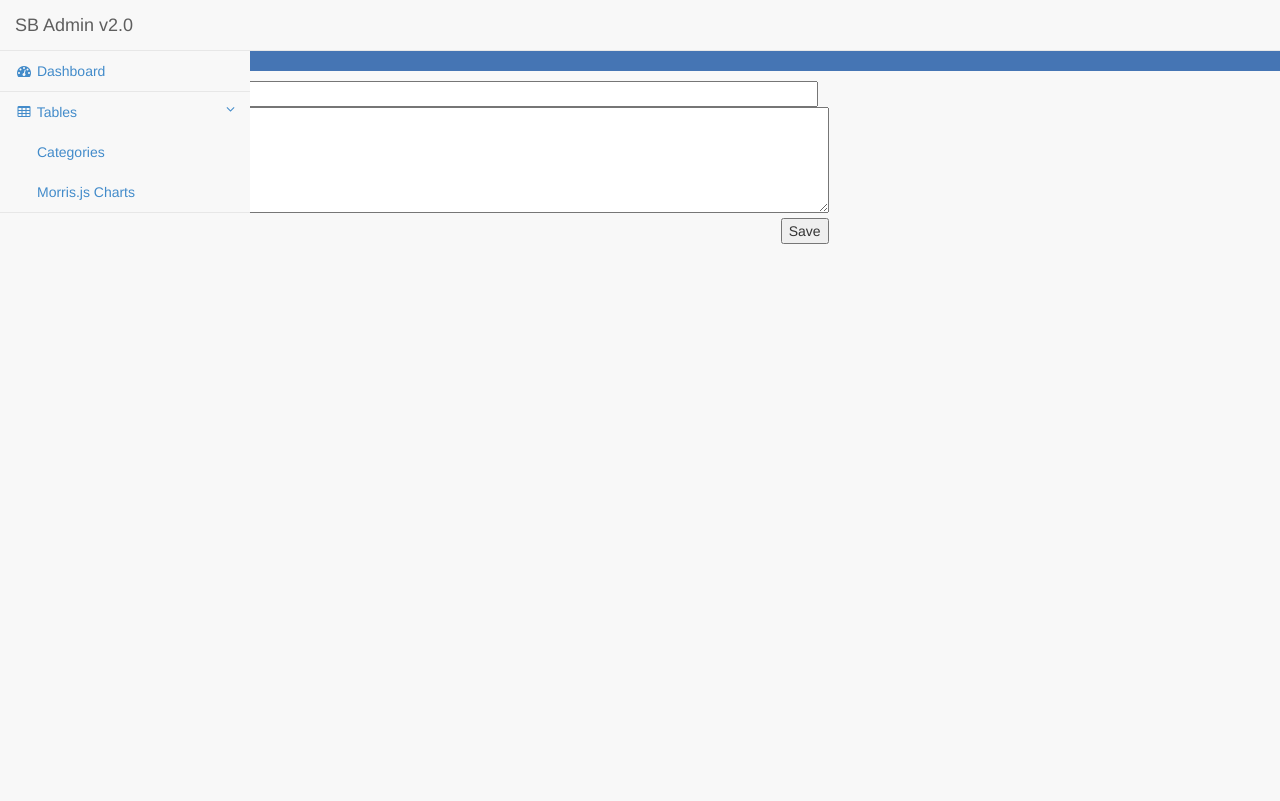
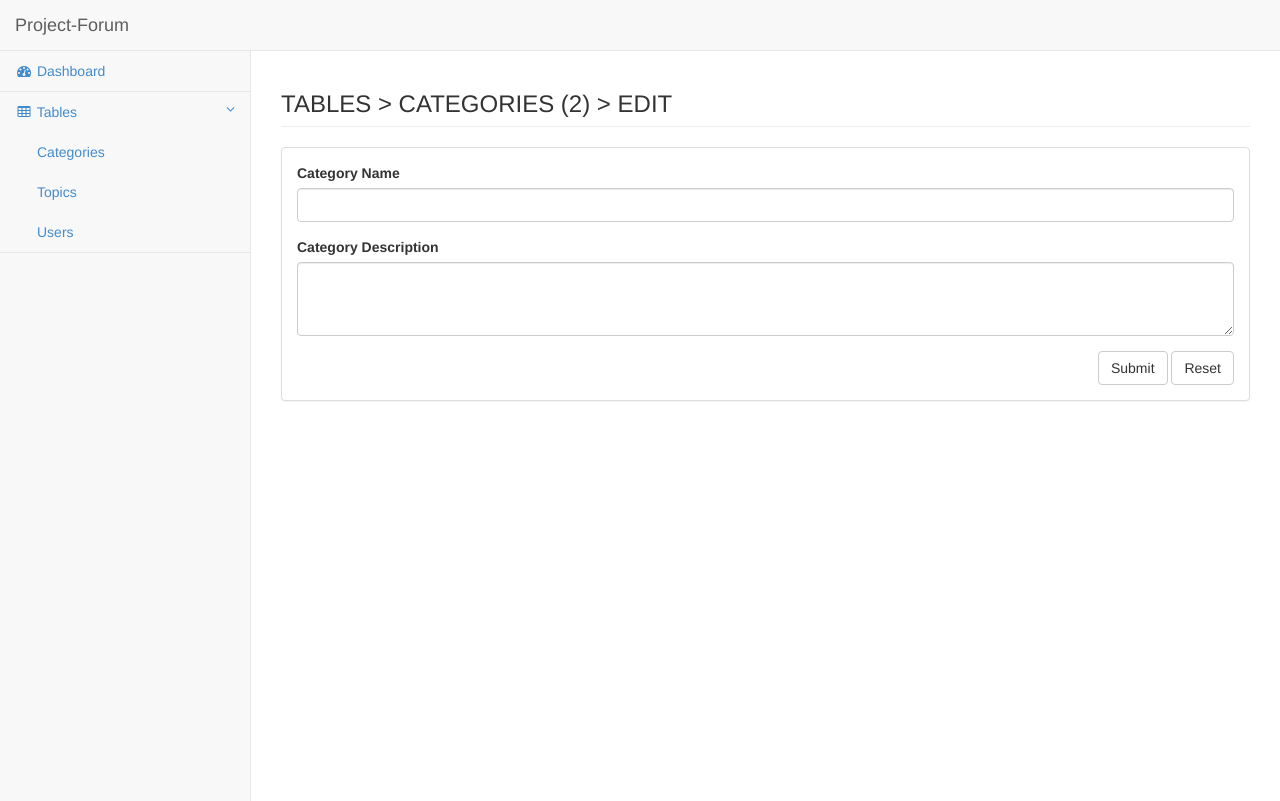
Before and after one commit to AuliaYF/dbw, a CodeIgniter app: page /categories/edit/1 in a window 1280 px wide. Before the commit the page ends 244 px from the top, so only its background shows below. Run offline with CodeIgniter, Linux system fonts and the light colour scheme; data comes from the database, SQL or seed files in the repository; data that the repository does not hold is empty.

Commit message:
Finished 'categories' thingy

```diff
--- a/application/config/routes.php
+++ b/application/config/routes.php
@@ -42,6 +42,9 @@ $route['default_controller'] = "BasePage";
 $route['404_override'] = '';
 
 $route['tables'] = 'tables';
+$route['tables/(:any)'] = "tables/index/$1";
+$route['tables/(:any)/(:any)'] = "tables/index/$1/$2";
+$route['tables/(:any)/(:any)/(:num)'] = "tables/index/$1/$2/$3";
 
 $route['categories'] = "categories";
 $route['categories/(:num)'] = "categories/index/$1";
--- a/application/controllers/BasePage.php
+++ b/application/controllers/BasePage.php
@@ -4,6 +4,8 @@ class BasePage extends CI_Controller {
 	public $data = array(
 		'title' => 'Project-Forum',
 		'main_view' => 'frontpage',
+		'breadcrumbs' => 'Dashboard',
+		'active_table' => ''
 		);
 
 	public function __construct()
--- a/application/models/categories_model.php
+++ b/application/models/categories_model.php
@@ -99,7 +99,7 @@ class Categories_model extends CI_Model {
 			array(
 				'field' => 'cat_name',
 				'label' => 'Category Name',
-				'rules' => 'required|max_length[255]|callback_is_cat_name_exist'),
+				'rules' => 'required|max_length[255]|callback__is_cat_name_exist'),
 			array(
 				'field' => 'cat_desc',
 				'label' => 'Category Description')
--- a/application/views/basepage.php
+++ b/application/views/basepage.php
@@ -9,7 +9,7 @@
 	<meta name="description" content="">
 	<meta name="author" content="">
 
-	<title>SB Admin 2 - Bootstrap Admin Theme</title>
+	<title>Project-Forum | It's Superuser Here</title>
 
 	<!-- Bootstrap Core CSS -->
 	<link href="<?= base_url('assets/css/bootstrap.min.css') ?>" rel="stylesheet">
@@ -48,7 +48,7 @@
     					<span class="icon-bar"></span>
     					<span class="icon-bar"></span>
     				</button>
-    				<a class="navbar-brand" href="index.html">SB Admin v2.0</a>
+    				<a class="navbar-brand" href="index.html">Project-Forum</a>
     			</div>
     			<!-- /.navbar-header -->
 
@@ -56,17 +56,20 @@
     				<div class="sidebar-nav navbar-collapse">
     					<ul class="nav" id="side-menu">
     						<li>
-    							<a href="index.html"><i class="fa fa-dashboard fa-fw"></i> Dashboard</a>
+    							<a href="<?= base_url() ?>"><i class="fa fa-dashboard fa-fw"></i> Dashboard</a>
     						</li>
     						<li class="active">
-    							<a href="#"><i class="fa fa-table fa-fw"></i> Tables<span class="fa arrow"></span></a>
+    							<a href="<?= base_url('tables') ?>"><i class="fa fa-table fa-fw"></i> Tables<span class="fa arrow"></span></a>
     							<ul class="nav nav-second-level">
     								<li>
-    									<a <?php if(strtolower($active_table) === 'categories'){echo 'class="active"';} ?> href="#">Categories</a>
+    									<a <?php if(strtolower($active_table) === 'categories'){echo 'class="active"';} ?> href="<?= base_url('tables/categories') ?>">Categories</a>
     								</li>
     								<li>
-    									<a href="morris.html">Morris.js Charts</a>
+    									<a href="#">Topics</a>
     								</li>
+                                    <li>
+                                        <a href="#">Users</a>
+                                    </li>
     							</ul>
     							<!-- /.nav-second-level -->
     						</li>
--- a/application/views/cats/categories_form_view.php
+++ b/application/views/cats/categories_form_view.php
@@ -2,51 +2,60 @@
 $form = array(
 	'cat_name' => array(
 		'name' => 'cat_name',
-		'size' => '80',
 		'maxlength' => '255',
-		'class' => 'form_field',
+		'class' => 'form-control form_field',
 		'value' => set_value('cat_name', isset($form_value['cat_name']) ? $form_value['cat_name'] : '')
 		),
 	'cat_desc' => array(
 		'name' => 'cat_desc',
-		'rows' => '5',
-		'cols' => '82',
+		'rows' => '3',
+		'class' => 'form-control',
 		'value' => set_value('cat_desc', isset($form_value['cat_desc']) ? $form_value['cat_desc'] : '')
 		),
 	'submit' => array(
 		'name' => 'submit',
 		'id' => 'submit',
-		'value' => 'Save'
+		'value' => 'Submit',
+		'class' => 'btn btn-default'
+		),
+	'reset' => array(
+		'name' => 'reset',
+		'id' => 'reset',
+		'value' => 'Reset',
+		'class' => 'btn btn-default'
 		)
 	);
 	?>
-	<div class="forumContent">
-		<div class="left">
-			<div class="box below">
-				<div class="head" style="background: #4575B4;"><?= $breadcrumbs  ?></div>
-				<div class="content">
-					<p class="dark">
-						<?= form_open($form_action)  ?>
-						<table>
-							<tr>
-								<td><?= form_label('Category Name', 'cat_name')  ?></td>
-								<td><?= form_input($form['cat_name'])  ?></td>
-							</tr>
-							<tr>
-								<td></td>
-								<td><?= form_error('cat_name', '<p>', '</p>')  ?></td>
-							</tr>
-							<tr>
-								<td valign="top"><?= form_label('Category Description', 'cat_desc')  ?></td>
-								<td><?= form_textarea($form['cat_desc'])  ?></td>
-							</tr>
-							<tr>
-								<td></td>
-								<td align="right"><?= form_submit($form['submit']); ?></td>
-							</tr>
-						</table>
-						<? form_close()  ?>
-					</p>
+	<div id="page-wrapper">
+		<div class="row">
+			<div class="col-lg-12">
+				<h3 class="page-header"><?= $breadcrumbs ?></h3>
+			</div>
+			<!-- /.col-lg-12 -->
+		</div>
+		<!-- /.row -->
+		<div class="row">
+			<div class="col-lg-12">
+				<div class="panel panel-default">
+					<div class="panel-body">
+						<?= form_open($form_action) ?>
+						<div class="form-group">
+							<?= form_label('Category Name', 'cat_name'); ?>
+							<?= form_input($form['cat_name']); ?>
+							<?= form_error('cat_name', '<p class="help-block">', '</p>') ?>
+						</div>
+						<div class="form-group">
+							<?= form_label('Category Description', 'cat_desc'); ?>
+							<?= form_textarea($form['cat_desc']); ?>
+						</div>
+						<div class="pull-right">
+							<?= form_submit($form['submit']); ?>
+							<?= form_reset($form['reset']); ?>
+						</div>
+						<?= form_close() ?>
+					</div>
 				</div>
+				<!-- /.col-lg-12 -->
 			</div>
+			<!-- /.row -->
 		</div>
--- a/application/views/tables/cat_table_view.php
+++ b/application/views/tables/cat_table_view.php
@@ -5,6 +5,7 @@
       <th>CAT_ID</th>
       <th>CAT_NAME</th>
       <th>CAT_DESC</th>
+      <th>ACTIONS</th>
     </tr>
   </thead>
   <tbody>
@@ -14,6 +15,11 @@
     <td><?= $row->cat_id ?></td>
     <td><?= $row->cat_name ?></td>
     <td><?= $row->cat_desc ?></td>
+    <td align="middle">
+      <a href="<?= base_url('tables/categories/edit/'.$row->cat_id) ?>" class="btn btn-primary btn-sm"><i class="fa fa-edit"></i></a>
+      <a href="<?= base_url('tables/categories/delete/'.$row->cat_id) ?>" class="btn btn-danger btn-sm" onclick='return confirm("Are you sure?")'><i class="fa fa-trash-o"></i></a>
+       </div>
+     </td>
    </tr>
  <?php endforeach ?>
 </tbody>
--- a/application/views/tables_view.php
+++ b/application/views/tables_view.php
@@ -1,7 +1,7 @@
     		<div id="page-wrapper">
     			<div class="row">
     				<div class="col-lg-12">
-    					<h1 class="page-header"><?= $breadcrumbs ?></h1>
+    					<h3 class="page-header"><?= $breadcrumbs ?></h3>
     				</div>
     				<!-- /.col-lg-12 -->
     			</div>
@@ -11,7 +11,7 @@
     					<div class="panel panel-default">
     						<div class="panel-heading">
     							<?= $active_table ?>
-                                <a class="pull-right" href="index.html"><i class="fa fa-plus fa-fw"></i> Add</a>
+                                <a class="pull-right" href="<?= base_url('tables/'.strtolower($active_table).'/insert') ?>"><i class="fa fa-plus fa-fw"></i> Add</a>
     						</div>
     						<!-- /.panel-heading -->
     						<div class="panel-body">
```
Also changed, not shown: application/controllers/Tables.php (+77 -6 lines), application/views/frontpage.php (added, +16 -0 lines). Lines whose indentation alone changed are shown as unchanged.
